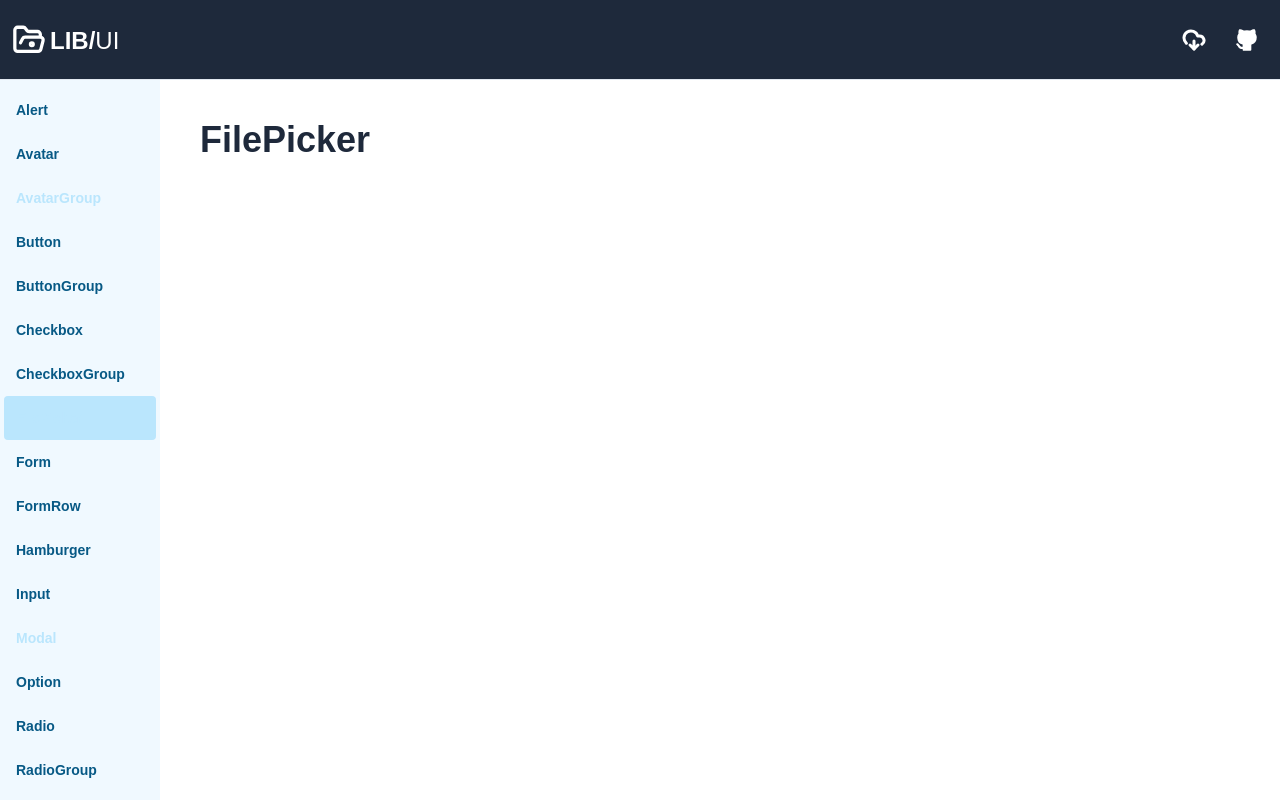
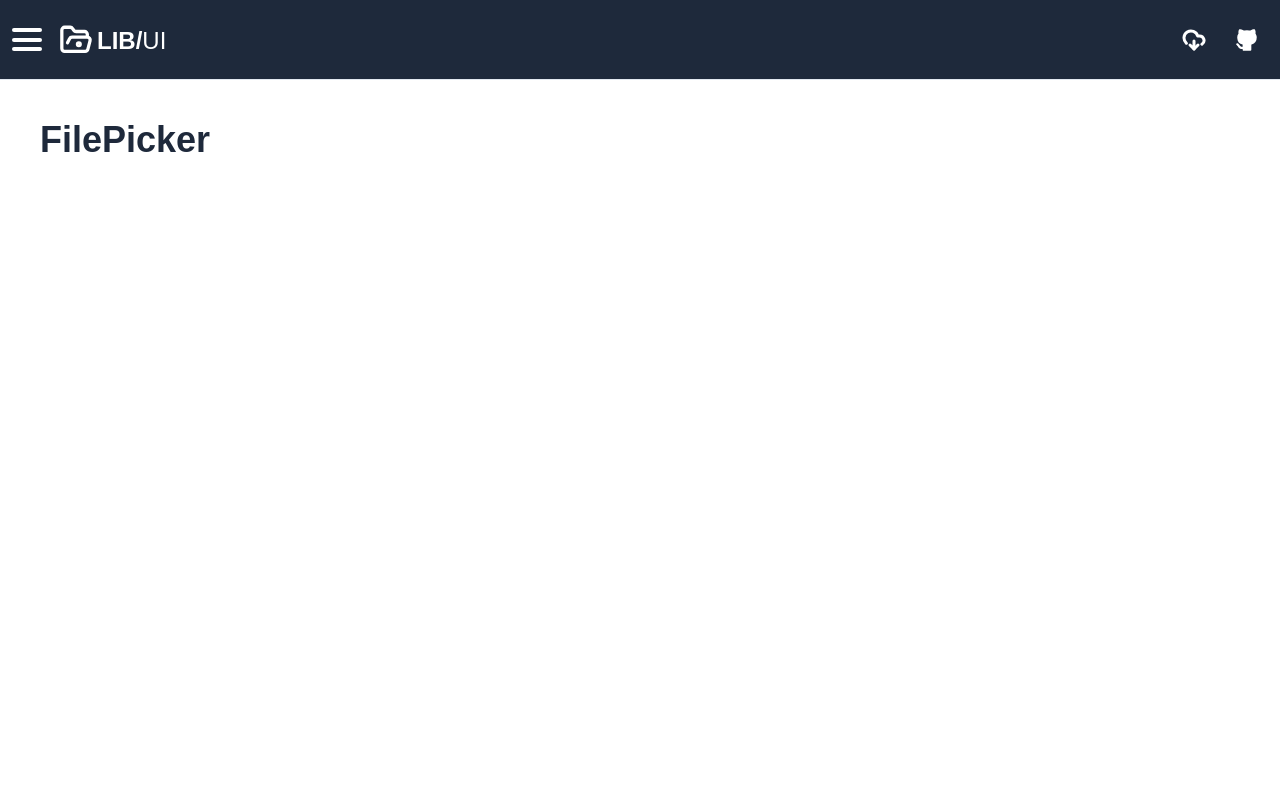
Before and after one commit to codepilotsf/ezpz-ui, a SvelteKit app: page /file-picker in a window 1280 px wide. Built offline with nearby package versions, Linux system fonts and the light colour scheme.

Commit message:
WIP - minor updates

```diff
--- a/src/lib/ui/Hamburger.svelte
+++ b/src/lib/ui/Hamburger.svelte
@@ -2,12 +2,10 @@
 @component
 
 ## Hamburger Button
-Include this button and toggle the class "active" on
-its parent element to animate.
+Include this button and toggle the class "active" on its parent element to animate.
 
-Configure the button by changing the variables below.
-For number of spins, be sure to use odd numbers only
-so the button ends up in the correct position.
+Configure the button by changing the variables below. For number of spins, be sure to use odd
+numbers only so the button ends up in the correct position.
 -->
 <script>
   // prettier-ignore
@@ -90,6 +88,7 @@ so the button ends up in the correct position.
     background-color: var(--ui-this-line-color);
     border-radius: var(--ui-this-line-radius);
     transition: all var(--ui-this-spins-duration) ease-in-out;
+    top: 0;
   }
 
   line-2 {
@@ -97,7 +96,7 @@ so the button ends up in the correct position.
   }
 
   line-3 {
-    bottom: 0;
+    top: calc(100% - var(--ui-this-line-thickness));
   }
 
   .active line-1 {
--- a/src/routes/+layout.svelte
+++ b/src/routes/+layout.svelte
@@ -6,8 +6,10 @@
   import { FolderOpenDot, DownloadCloud } from 'lucide-svelte'
   import GitHubIcon from '$lib/components/GitHubIcon.svelte'
   import MenuItem from '$lib/components/MenuItem.svelte'
+  import { Hamburger } from '$lib/ui'
 
   let contentEl = $state()
+  let isMenuOpen = $state(false)
 
   afterNavigate(() => {
     contentEl.scrollTo(0, 0)
@@ -19,6 +21,14 @@
   <header
     class="flex h-20 items-center justify-between border-b border-b-slate-200 bg-slate-800 px-3 text-white shadow"
   >
+    <div class="flex items-center">
+      <!-- Hamburger -->
+      <Hamburger
+        class="!mr-2 block 2xl:hidden"
+        --ui-hamburger-line-color="#fff"
+        --ui-hamburger-line-thickness="4px"
+      />
+
       <!-- Logo -->
       <a
         href="/"
@@ -26,9 +36,11 @@
       >
         <FolderOpenDot size={34} strokeWidth={2.3} />
         <span
-        >LIB<span class="mx-.5">/</span><span class="font-light">UI</span></span
+          >LIB<span class="mx-.5">/</span><span class="font-light">UI</span
+          ></span
         >
       </a>
+    </div>
     <div class="flex items-center gap-3">
       <!-- Download Link -->
       <a
@@ -48,7 +60,7 @@
   <scrollable-wrapper class="flex w-full flex-1 overflow-hidden">
     <!-- Menu -->
     <menu
-      class="block h-full min-w-[160px] overflow-y-auto bg-sky-50 px-1 pt-2"
+      class="hidden h-full min-w-[160px] overflow-y-auto bg-sky-50 px-1 pt-2 2xl:block"
     >
       <MenuItem href="/alert" label="Alert" class="h-52" />
       <MenuItem href="/avatar" label="Avatar" />
```
Lines whose indentation alone changed are shown as unchanged.
